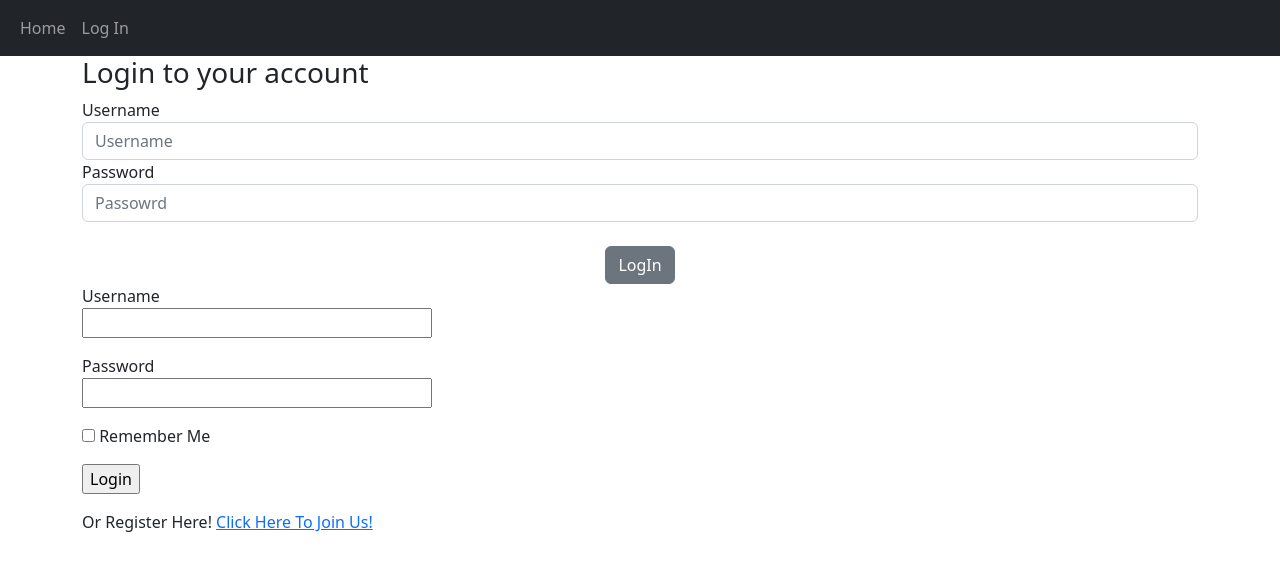
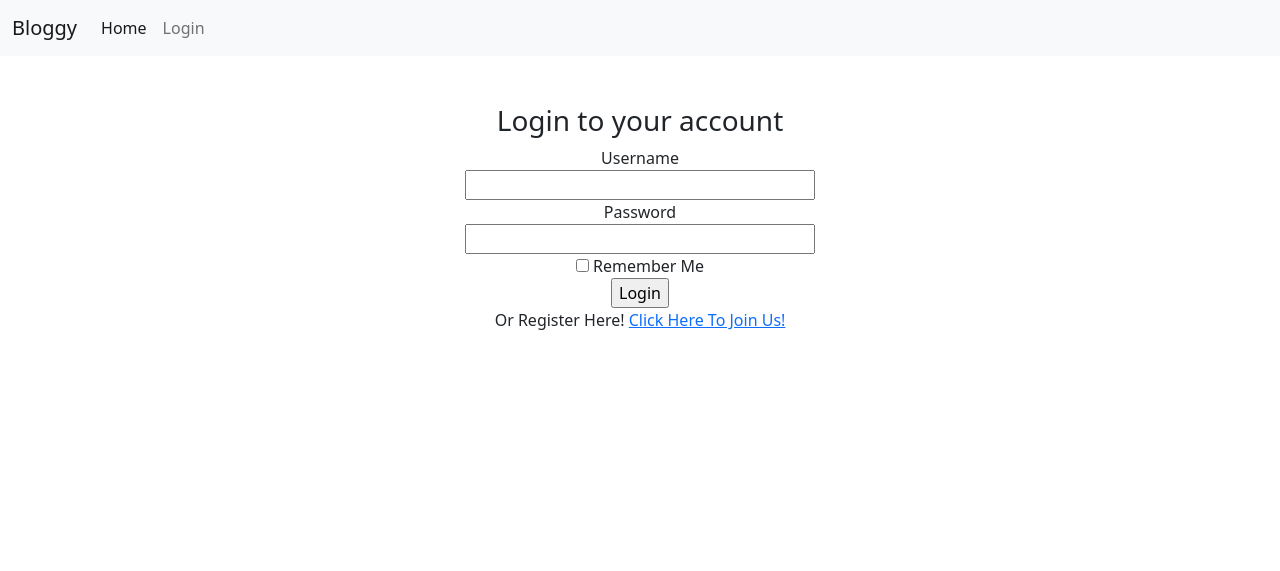
Before and after one commit to 11zouzou11/bloggy, a Flask app: page /login in a window 1280 px wide. Shown: the top 571 px of the page. Run offline with Flask 2, Linux system fonts and the light colour scheme; some libraries are stand-ins or nearby versions.

Commit message:
fixed the navbar menu collapse unfuctioning

```diff
--- a/app/routes.py
+++ b/app/routes.py
@@ -46,7 +46,7 @@ def login():
         if not next_page or url_parse(next_page).netloc != '':
             next_page = url_for('index')
         return redirect(url_for('index'))
-    return render_template('login.html', title='Log In', form=form)
+    return render_template('login.html', title='Login', form=form)
 
 
 @app.route('/logout')
--- a/app/templates/base.html
+++ b/app/templates/base.html
@@ -16,26 +16,36 @@
 <body>
 
     <!--navbar-->
+    <nav class="navbar navbar-expand-lg bg-light">
+        <div class="container-fluid">
+          <a class="navbar-brand" href="#">Bloggy</a>
+          <button class="navbar-toggler" type="button" data-bs-toggle="collapse" data-bs-target="#navbarNav" aria-controls="navbarNav" aria-expanded="false" aria-label="Toggle navigation">
+            <span class="navbar-toggler-icon"></span>
+          </button>
+          <div class="collapse navbar-collapse" id="navbarNav">
+            <ul class="navbar-nav">
+              <li class="nav-item">
+                <a class="nav-link active" aria-current="page" href="{{ url_for('index') }}">Home</a>
+              </li>
+              {% if current_user.is_anonymous %}
 
-    <nav class="navbar navbar-expand-lg navbar-dark bg-dark">
-        <div class="container-fluid">
-            <button class="navbar-toggler" type="button" data-bs-toggle="collapese" data-bs-target="#navbar">
-                <span class="navbar-toggler-icon">
-                </span>
-            </button>
-            <div class="collapse navbar-collapse" id="#navbar">
-                <div class="navbar-nav">
-                    <a href="{{ url_for('index') }}" class="nav-item nav-link">Home</a>
-                    {% if current_user.is_anonymous %}
-                    <a href="{{ url_for('login') }}" class="nav-item nav-link">Log In</a>
-                    {% else %}
-                    <a href="{{ url_for('user', username=current_user.username) }}" class="nav-item nav-link">My Profile</a>
-                    <a href="{{ url_for('logout') }}" class="nav-item nav-link">Log Out</a>
-                    {% endif %}
-                </div>
-            </div>
+              <li class="nav-item">
+                <a class="nav-link" href="{{ url_for('login') }}">Login</a>
+              </li>
+              {% else %}
+
+              <li class="nav-item">
+                <a class="nav-link" href="{{ url_for('user', username=current_user.username) }}">Profile</a>
+              </li>
+              <li class="nav-item">
+                <a class="nav-link" href="{{ url_for('logout') }}">Logout</a>
+              </li>
+              {% endif %}
+            </ul>
+          </div>
         </div>
-    </nav>
+      </nav>
+
     {% with messages = get_flashed_messages() %}
     {% if messages %}
         <ul>
--- a/app/templates/login.html
+++ b/app/templates/login.html
@@ -4,49 +4,32 @@ Login
 {% endblock %}
 
 {% block content %}
-    <div class="">
+    <div class="container mt-5">
     <form action="" method="post"">
         {{ form.hidden_tag() }}
-        <h3 class="align-centre">Login to your account</h3>
-
-        <div class="form-group">
-            <label for="username">Username</label>
-            <input type="text" id="username" name="username" class="form-control" placeholder="Username">
-            <label for="password">Password</label>
-            <input type="text" id="passowrd" name="password" class="form-control" placeholder="Passowrd">
-        </div>
-        <br>
+        <h3 align="center">Login to your account</h3>
         <div align="center">
-        <button class="btn btn-secondary" type="submit">LogIn</button>
-        </div>
-
-
-
-
-
-
-        <p>
             {{ form.username.label }} <br>
             {{ form.username(size=32) }} <br>
             {% for error in form.username.errors %}
             <span style="color: red"> {{ error }}</span>
             {% endfor %}
 
-        </p>
-        <p>
+        </div>
+        <div align="center">
             {{ form.password.label }} <br>
             {{ form.password(size=32) }} <br>
             {% for error in form.password.errors %}
             <span style="color: red"> {{ error }}</span>
             {% endfor %}
-        </p>
-        <p>
+        </div>
+        <div align="center">
             {{ form.remember_me() }} {{ form.remember_me.label }}
-        </p>
-        <p>
+        </div>
+        <div align="center">
             {{ form.submit }}
-        </p>
+        </div>
     </form>
-    <p>Or Register Here! <a href="{{ url_for('register') }}">Click Here To Join Us!</a></p>
+    <div align="center">Or Register Here! <a href="{{ url_for('register') }}">Click Here To Join Us!</a></div>
     </div>
 {% endblock %}
```
Also changed, not shown: app.db.
